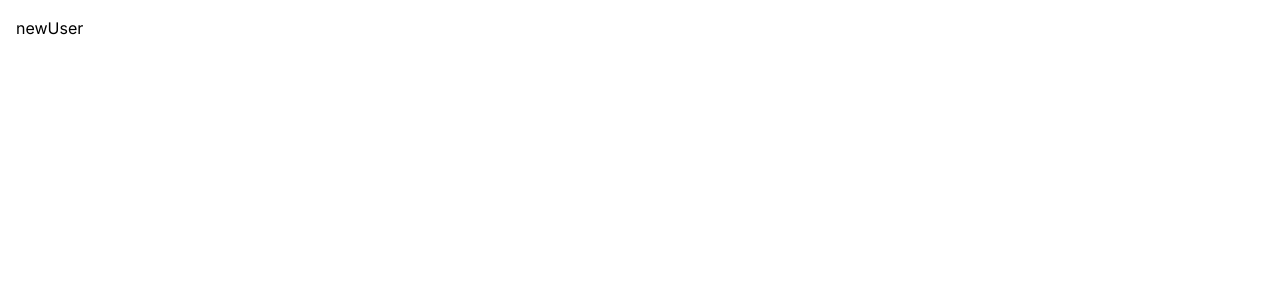
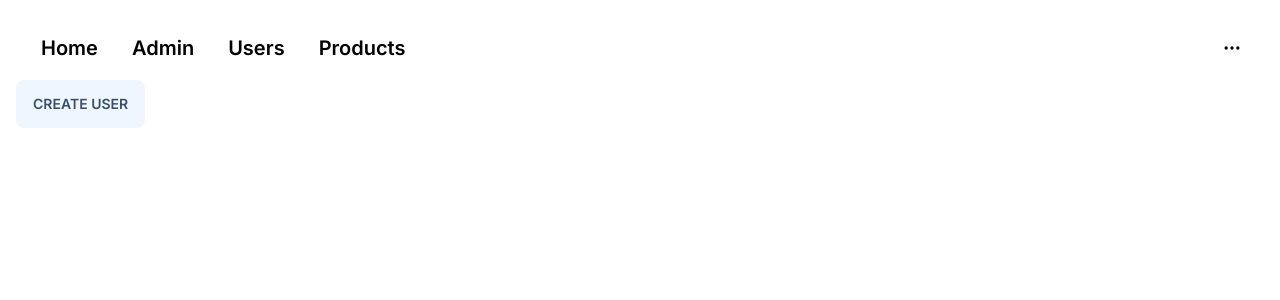
Before and after one commit to Adedejiosvaldo/learning_nextjs, a Next.js app: page /users/new in a window 1280 px wide. Shown: the top 300 px of the page. Built offline with nearby package versions, Linux system fonts and the light colour scheme.

Commit message:
Routing: Loading, programmatic navigation and not found page

```diff
--- /dev/null
+++ b/app/NavBar.tsx
@@ -0,0 +1,42 @@
+import Link from "next/link";
+import React from "react";
+// Link
+const NavBar = () => {
+  return (
+    <div className="navbar bg-base-100">
+      <div className="flex-1">
+        <Link href="/" className="btn btn-ghost normal-case text-xl">
+          Home
+        </Link>
+        <Link href="/admin" className="btn btn-ghost normal-case text-xl">
+          Admin
+        </Link>
+        <Link href="/users" className="btn btn-ghost normal-case text-xl">
+          Users
+        </Link>
+        <Link href="/products" className="btn btn-ghost normal-case text-xl">
+          Products
+        </Link>
+      </div>
+      <div className="flex-none">
+        <button className="btn btn-square btn-ghost">
+          <svg
+            xmlns="http://www.w3.org/2000/svg"
+            fill="none"
+            viewBox="0 0 24 24"
+            className="inline-block w-5 h-5 stroke-current"
+          >
+            <path
+              strokeLinecap="round"
+              strokeLinejoin="round"
+              strokeWidth="2"
+              d="M5 12h.01M12 12h.01M19 12h.01M6 12a1 1 0 11-2 0 1 1 0 012 0zm7 0a1 1 0 11-2 0 1 1 0 012 0zm7 0a1 1 0 11-2 0 1 1 0 012 0z"
+            ></path>
+          </svg>
+        </button>
+      </div>
+    </div>
+  );
+};
+
+export default NavBar;
--- /dev/null
+++ b/app/admin/layout.tsx
@@ -0,0 +1,16 @@
+import React, { ReactNode } from "react";
+
+interface Props {
+  children: ReactNode;
+}
+
+const AdminLayout = ({ children }: Props) => {
+  return (
+    <div className="flex justify-between">
+      <aside className="bg-slate-200 p-5 mr-5">Admin SideBAr</aside>
+      <div className="">{children}</div>
+    </div>
+  );
+};
+
+export default AdminLayout;
--- /dev/null
+++ b/app/admin/page.tsx
@@ -0,0 +1,7 @@
+import React from "react";
+
+const AdminPage = () => {
+  return <div>AdminPage</div>;
+};
+
+export default AdminPage;
--- /dev/null
+++ b/app/admin/user/page.tsx
@@ -0,0 +1,7 @@
+import React from "react";
+
+const UserPageAdmin = () => {
+  return <div>UserPageAdmin</div>;
+};
+
+export default UserPageAdmin;
--- a/app/layout.tsx
+++ b/app/layout.tsx
@@ -1,6 +1,8 @@
 import "./globals.css";
 import type { Metadata } from "next";
 import { Inter } from "next/font/google";
+import Link from "next/link";
+import NavBar from "./NavBar";
 
 const inter = Inter({ subsets: ["latin"] });
 
@@ -16,7 +18,10 @@ export default function RootLayout({
 }) {
   return (
     <html lang="en" data-theme="winter">
-      <body className={inter.className}>{children}</body>
+      <body className={inter.className}>
+        <NavBar />
+        <main>{children}</main>
+      </body>
     </html>
   );
 }
--- /dev/null
+++ b/app/loading.tsx
@@ -0,0 +1,7 @@
+import React from "react";
+
+const loading = () => {
+  return <span className="loading loading-ring loading-md"></span>;
+};
+
+export default loading;
--- /dev/null
+++ b/app/not-found.tsx
@@ -0,0 +1,7 @@
+import React from "react";
+
+const NotFound = () => {
+  return <div>Page does not exist</div>;
+};
+
+export default NotFound;
--- /dev/null
+++ b/app/users/[id]/not-found.tsx
@@ -0,0 +1,7 @@
+import React from "react";
+
+const NotFoundID = () => {
+  return <div>User with this id does not exist</div>;
+};
+
+export default NotFoundID;
--- a/app/users/[id]/page.tsx
+++ b/app/users/[id]/page.tsx
@@ -1,3 +1,4 @@
+import { notFound } from "next/navigation";
 import React from "react";
 
 interface Props {
@@ -5,6 +6,9 @@ interface Props {
 }
 
 const UserDetails = ({ params: { id } }: Props) => {
+  if (id > 10) {
+    notFound();
+  }
   return <div>UserDeta{id}</div>;
 };
 
--- a/app/users/new/page.tsx
+++ b/app/users/new/page.tsx
@@ -1,7 +1,16 @@
+"use client";
+import { useRouter } from "next/navigation";
 import React from "react";
 
 const newUser = () => {
-  return <div>newUser</div>;
+  const router = useRouter();
+  return (
+    <div>
+      <button onClick={() => router.push("/")} className="btn">
+        Create User
+      </button>
+    </div>
+  );
 };
 
 export default newUser;
--- a/app/users/page.tsx
+++ b/app/users/page.tsx
@@ -1,16 +1,22 @@
-import React from "react";
+import React, { Suspense } from "react";
 import UserTable from "./UserTable";
+import Link from "next/link";
 
 interface Props {
   searchParams: { sortOrder: string };
 }
 const UsersPage = ({ searchParams: { sortOrder } }: Props) => {
-  console.log(sortOrder);
   return (
     <div>
       <h1>Users</h1>
+      <Link href="/users/new" className="btn">
+        New User
+      </Link>
       <p>{new Date().toLocaleTimeString()}</p>
-      <UserTable sortOrder={sortOrder} />
+
+      <Suspense fallback={<p>...loading</p>}>
+        <UserTable sortOrder={sortOrder} />
+      </Suspense>
     </div>
   );
 };
```
